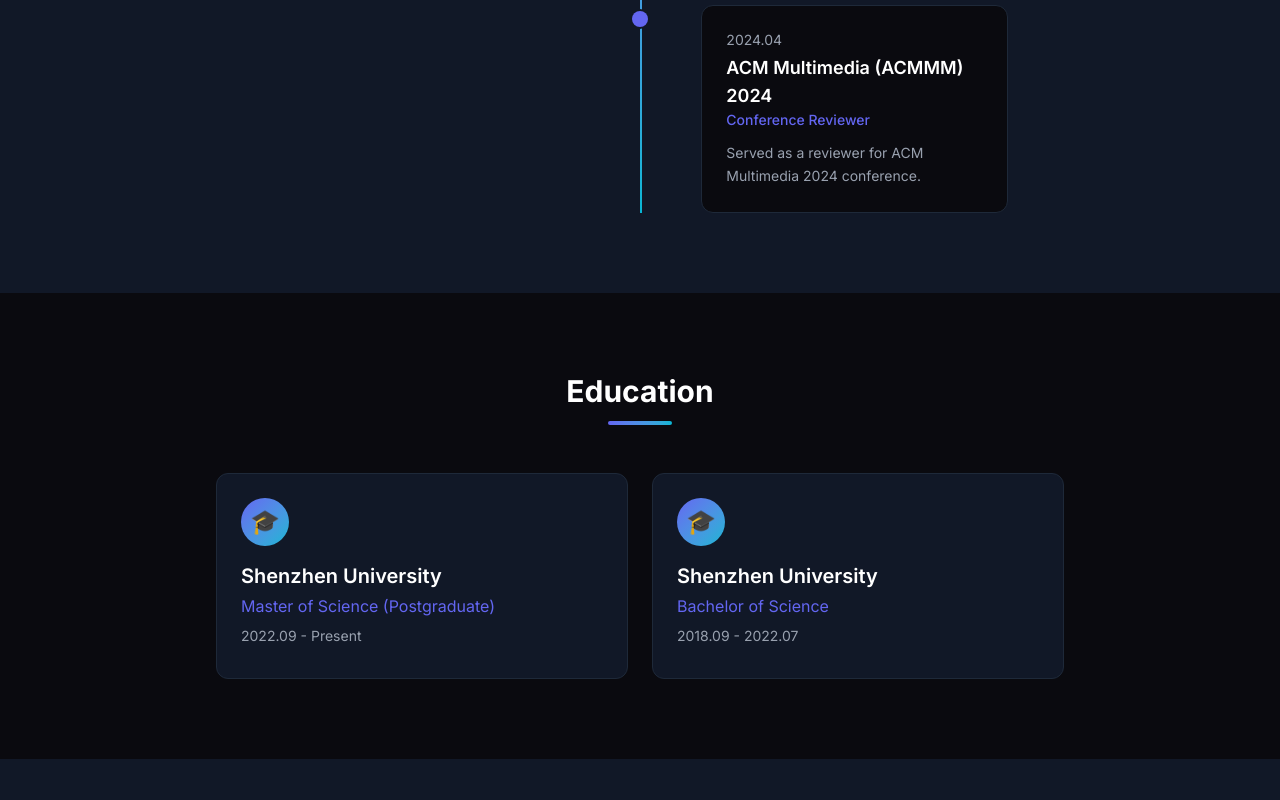
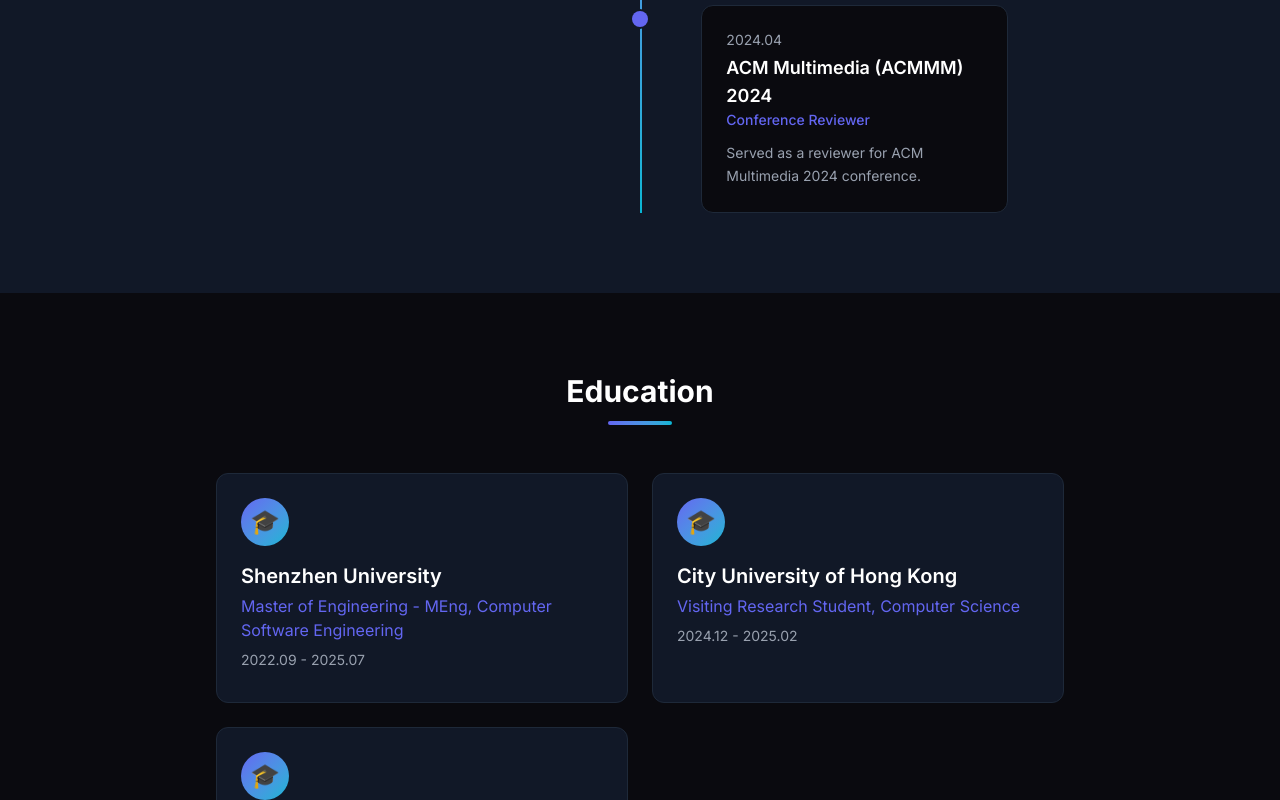
Before and after one commit to ZhiyeTang/zhiyetang.github.io, a React (Vite) app: page / in a window 1280 px wide. Shown: the part 2000-2800 px from the top of the page. Built offline with nearby package versions, Linux system fonts and the light colour scheme.

Commit message:
feat: update education with LinkedIn data (SZU MEng, CityU HK visiting, SZU BE)

```diff
--- a/src/data/index.ts
+++ b/src/data/index.ts
@@ -23,10 +23,7 @@
 
 export const skills: SkillGroup[] = [
   {
-    category: {
-      en: 'Research Areas',
-      zh: '研究方向',
-    },
+    category: { en: 'Research Areas', zh: '研究方向' },
     items: [
       { name: 'Deep Reinforcement Learning', proficiency: 90 },
       { name: 'Volumetric Video Streaming', proficiency: 92 },
@@ -34,10 +31,7 @@
     ],
   },
   {
-    category: {
-      en: 'Multimedia & Streaming',
-      zh: '多媒体与流媒体',
-    },
+    category: { en: 'Multimedia & Streaming', zh: '多媒体与流媒体' },
     items: [
       { name: 'Point Cloud Processing', proficiency: 88 },
       { name: 'Viewport Prediction', proficiency: 85 },
@@ -45,10 +39,7 @@
     ],
   },
   {
-    category: {
-      en: 'Programming & Tools',
-      zh: '编程与工具',
-    },
+    category: { en: 'Programming & Tools', zh: '编程与工具' },
     items: [
       { name: 'Python', proficiency: 92 },
       { name: 'PyTorch', proficiency: 88 },
@@ -56,10 +47,7 @@
     ],
   },
   {
-    category: {
-      en: 'Computer Vision',
-      zh: '计算机视觉',
-    },
+    category: { en: 'Computer Vision', zh: '计算机视觉' },
     items: [
       { name: 'Eye Tracking & Saliency', proficiency: 85 },
       { name: 'Scene Reconstruction', proficiency: 82 },
@@ -101,11 +89,8 @@
       en: 'Research Institute for Future Media Computing (FMC), Shenzhen University',
       zh: '深圳大学未来媒体计算研究所（FMC）',
     },
-    role: {
-      en: 'Postgraduate Researcher',
-      zh: '硕士研究生',
-    },
-    period: '2022.09 - Present',
+    role: { en: 'Postgraduate Researcher', zh: '硕士研究生' },
+    period: '2022.09 - 2025.07',
     description: {
       en: 'Conducting research on Deep Reinforcement Learning and Volumetric Video Streaming under the supervision of Dr. Xu Wang. Published papers on eye fixation-based streaming optimization and 3D Gaussian Splatting streaming systems.',
       zh: '在王旭博士指导下从事深度强化学习与体积视频流媒体研究。发表了关于基于眼动注视的流媒体优化和3D高斯泼溅流媒体系统的论文。',
@@ -116,10 +101,7 @@
       en: 'ACM Multimedia (ACMMM) 2024',
       zh: 'ACM多媒体（ACMMM）2024',
     },
-    role: {
-      en: 'Conference Reviewer',
-      zh: '会议审稿人',
-    },
+    role: { en: 'Conference Reviewer', zh: '会议审稿人' },
     period: '2024.04',
     description: {
       en: 'Served as a reviewer for ACM Multimedia 2024 conference.',
@@ -130,26 +112,20 @@
 
 export const education: Education[] = [
   {
-    school: {
-      en: 'Shenzhen University',
-      zh: '深圳大学',
-    },
-    degree: {
-      en: 'Master of Science (Postgraduate)',
-      zh: '硕士研究生',
-    },
-    period: '2022.09 - Present',
+    school: { en: 'Shenzhen University', zh: '深圳大学' },
+    degree: { en: 'Master of Engineering - MEng, Computer Software Engineering', zh: '工学硕士，计算机软件工程' },
+    period: '2022.09 - 2025.07',
     gpa: '',
   },
   {
-    school: {
-      en: 'Shenzhen University',
-      zh: '深圳大学',
-    },
-    degree: {
-      en: 'Bachelor of Science',
-      zh: '理学学士',
-    },
+    school: { en: 'City University of Hong Kong', zh: '香港城市大学' },
+    degree: { en: 'Visiting Research Student, Computer Science', zh: '访问研究生，计算机科学' },
+    period: '2024.12 - 2025.02',
+    gpa: '',
+  },
+  {
+    school: { en: 'Shenzhen University', zh: '深圳大学' },
+    degree: { en: 'Bachelor of Engineering - BE, Mechatronics, Robotics, and Automation Engineering', zh: '工学学士，机电、机器人与自动化工程' },
     period: '2018.09 - 2022.07',
     gpa: '',
   },
```
